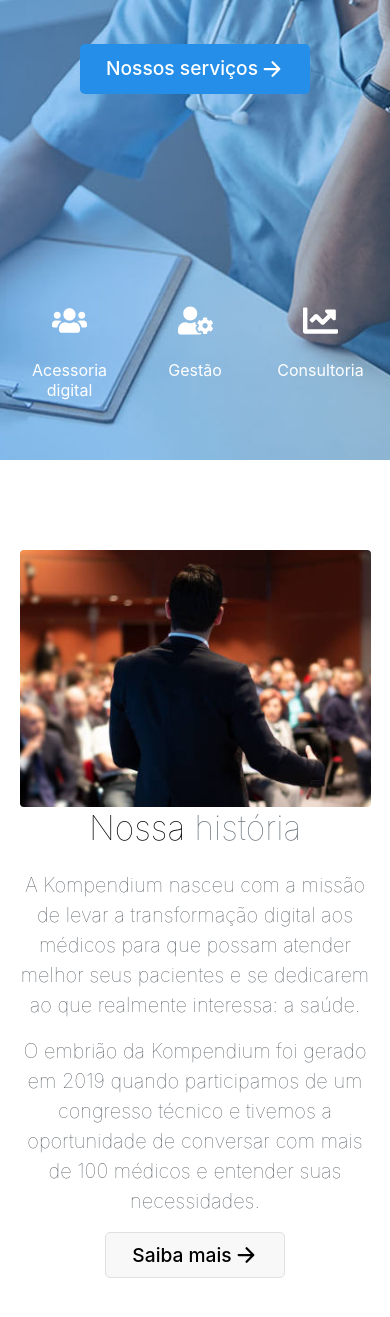
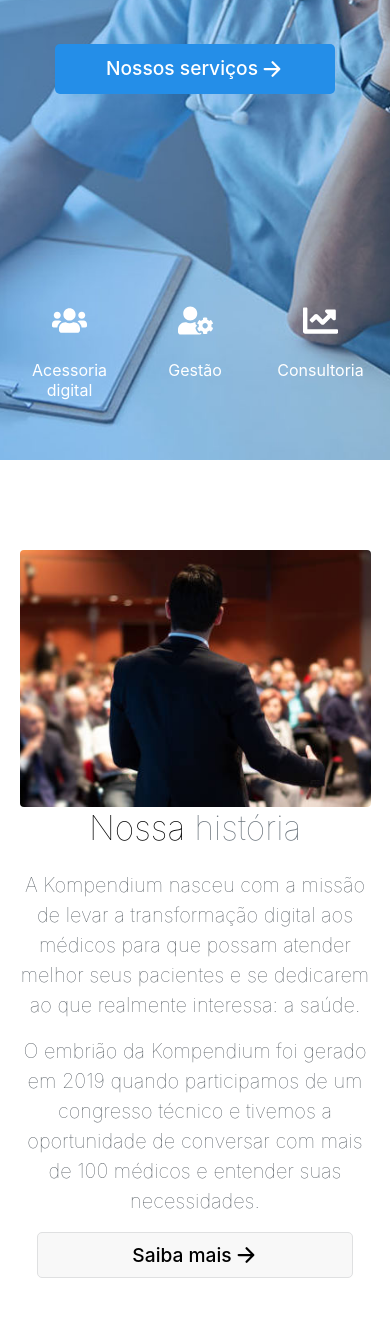
Before and after one commit to SirDnx/kompendium-site, a plain HTML site: page index.html in a window 390 px wide. Shown: the part 377-1694 px from the top of the page. Drawn offline with nearby package versions, Linux system fonts and the light colour scheme.

Commit message:
texto do botao quebrando no mobile corrigido

```diff
--- a/assets/css/beginning/beginning-main-link.css
+++ b/assets/css/beginning/beginning-main-link.css
@@ -19,6 +19,6 @@
 
 @media screen and (max-width: 520px){
     .beginning__main--link{
-        width: 230px;
+        width: 90%;
     }
 }
--- a/assets/css/section-history/kompendium-history/kompendium-history-btn.css
+++ b/assets/css/section-history/kompendium-history/kompendium-history-btn.css
@@ -25,6 +25,6 @@
 
 @media screen and (max-width: 520px){
     .kompendium--history__btn{
-        width: 180px;
+        width: 90%;
     }
 }
```
